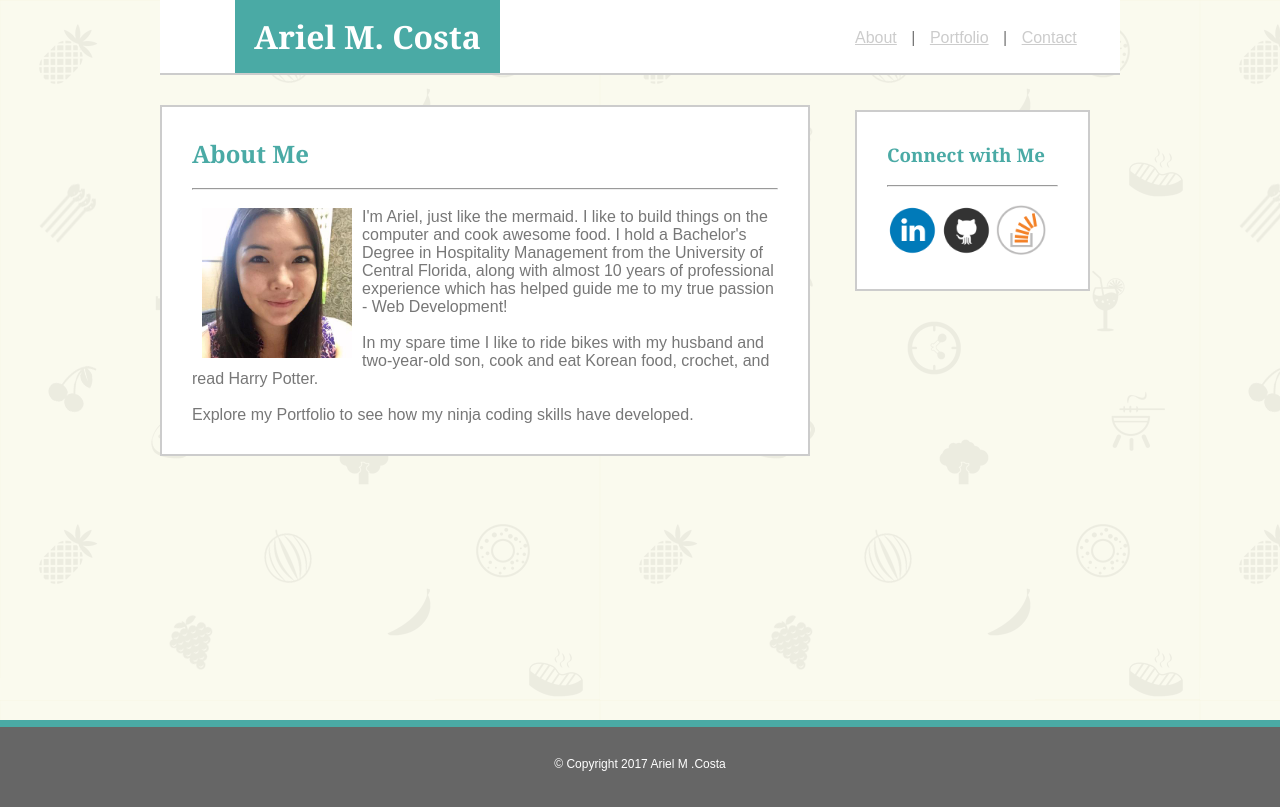
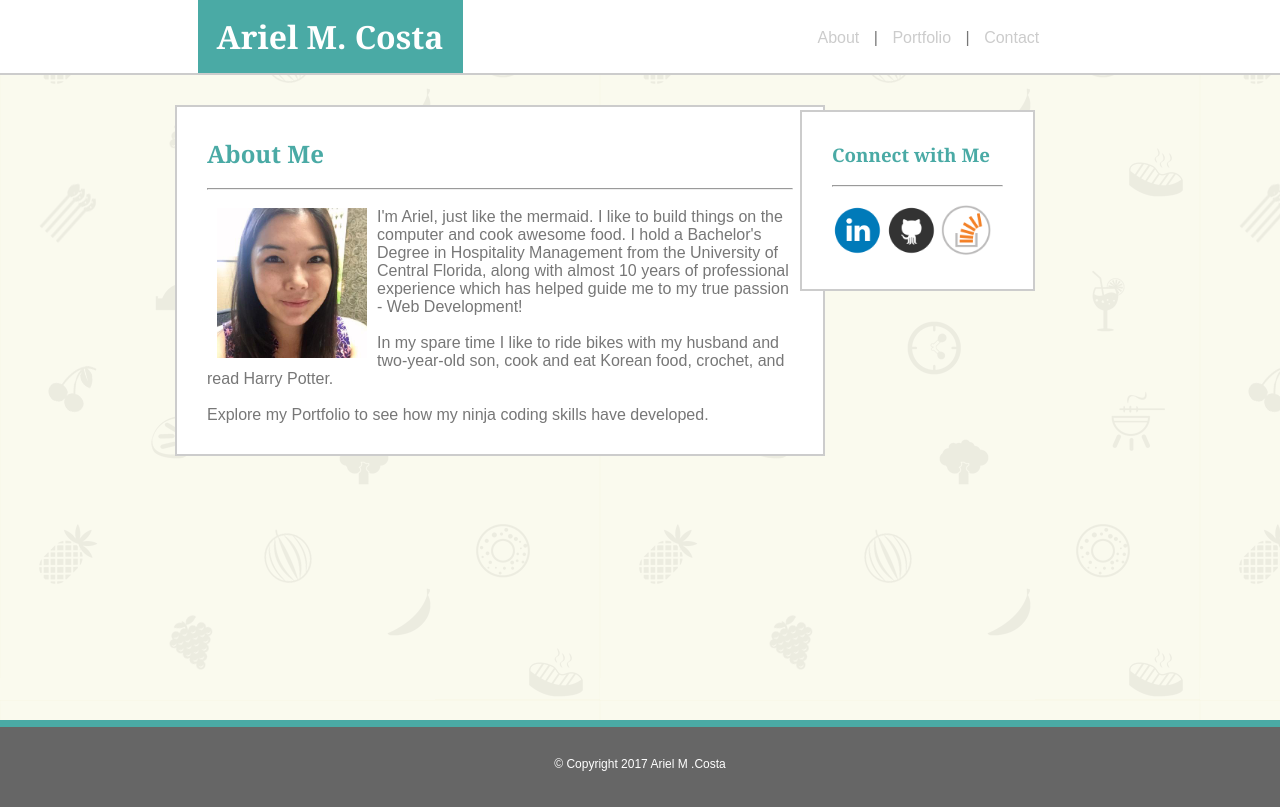
Before and after one commit to amcosta9/Basic-Portfolio, a PHP site: page / in a window 1280 px wide. Run offline with PHP 8.4, Linux system fonts and the light colour scheme.

Commit message:
fixed topbar width and added text decoration to links

```diff
--- a/assets/css/style.css
+++ b/assets/css/style.css
@@ -47,7 +47,7 @@
 	position: relative;
 	bottom: 44px;
 	left: 575px;
-	width: 350px;
+	width: 358px;
 }
 
 /*navbar links*/
@@ -62,6 +62,10 @@
 	padding: 5px;
 }
 
+a {
+	text-decoration: none;
+}
+
 a:link {
 	color: #cccccc;
 }
@@ -74,6 +78,10 @@
 .links a:hover {
 	color: #ffffff;
 	background-color: #4aaaa5;
+}
+
+a:hover {
+	font-weight: bold;
 }
 
 a:active {
@@ -132,6 +140,7 @@
 	float: left;
 	border: solid 2px #cccccc;
 	margin-top: 30px;
+	margin-left: 175px;
 }
 
 /*connect with me section*/
@@ -148,7 +157,7 @@
 #indexconnect {
     position: relative;
     bottom: 346px;
-    right: 30px;
+    right: 245px;
 }
 
 /*connect section contact page*/
@@ -156,14 +165,14 @@
 #contactconnect {
 	position: relative;
     bottom: 443px;
-    right: 30px;
+    right: 245px;
 }
 
 /*connect section portfolio page*/
 #portfolioconnect {
 	position: relative;
     bottom: 795px;
-    right: 30px;
+    right: 245px;
 }
 
 /*connect with me logo images*/
@@ -193,7 +202,7 @@
 
 /*content div surrounds all content except footer*/
 .content {
-	width: 960px;
+	width: 100%;
 	min-height: 100%;
 	height: auto !important;
 	margin: 0 auto -80px;
@@ -218,3 +227,9 @@
 .footer, .push {
 	height: 80px;
 }
+
+
+html, body {
+    margin:0;
+    padding:0;
+    }
```
